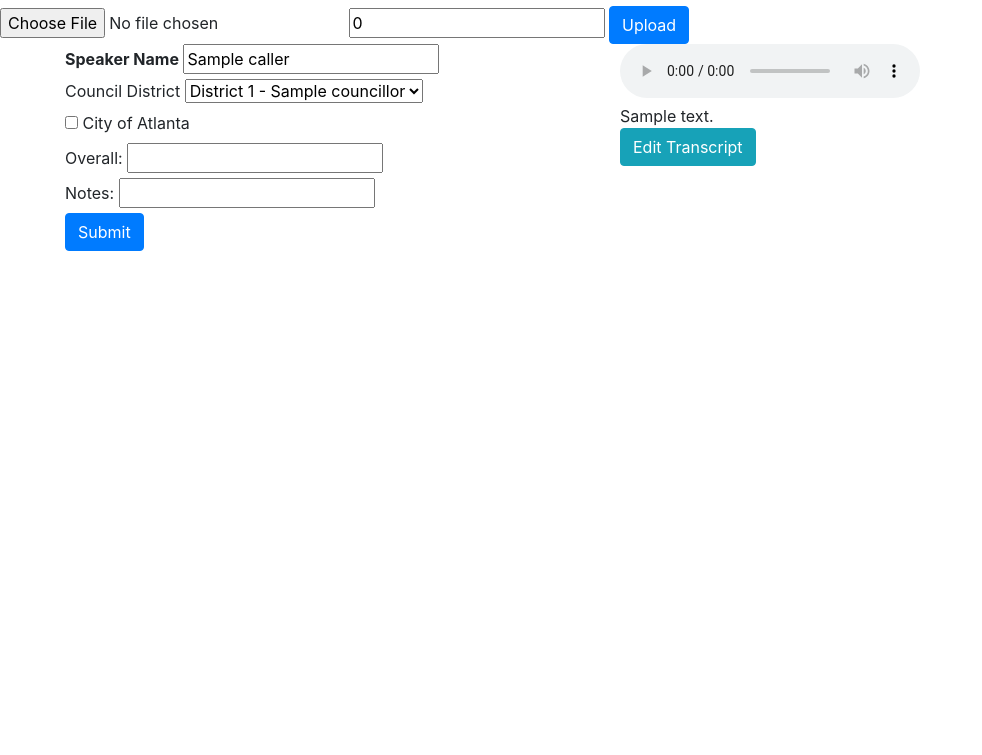
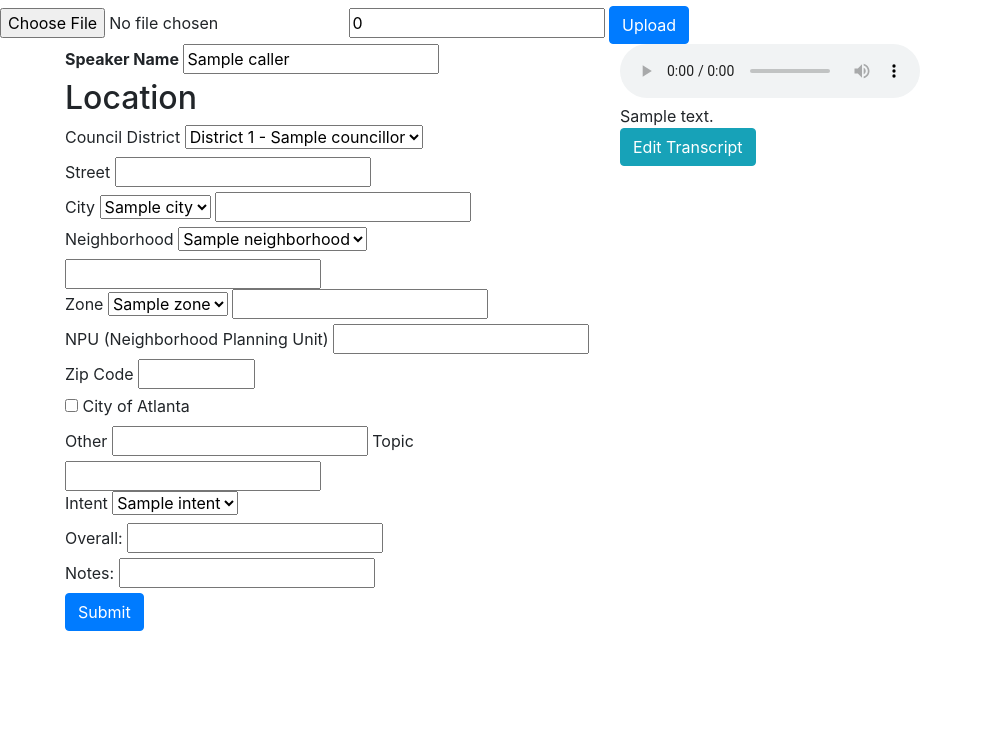
Before and after one commit to azraelgnosis/public_comment, a Flask app: template public_comment/templates/form.html in a window 1280 px wide. Shown: the part 54-809 px from the top of the page, without its empty margins (0-982 px from the left). Run offline with Flask 2, Linux system fonts and the light colour scheme; the template is opened without the code that fills it: most values are stand-ins (such as "Sample title", 1, 10 or a date in 2020); parts of the project's set-up code (start-up, migrations or seed data) failed here and were passed over; some libraries are stand-ins or nearby versions.

Commit message:
Add fields to form

```diff
--- a/public_comment/templates/form.html
+++ b/public_comment/templates/form.html
@@ -15,6 +15,8 @@
                     <label style="font-weight: bold;">Speaker Name</label>
                     <input type="text" placeholder="Speaker name" value="{{ row['caller'] }}"/><br>
 
+                    <h2>Location</h2>
+
                     <label>Council District</label>
                     <select>
                         {% for councillor in council_districts %}
@@ -23,8 +25,88 @@
                     </select>
                     <br />
 
+                    <label for="street">Street</label>
+                    <input type="text" id="street" name="street" />
+
+                    <br />
+
+                    <label for="city">City</label>
+                    <select>
+                        {% for city in cities %}
+                        <option>{{ city }}</option>
+                        {% endfor %}
+                    </select>
+                    <input type="text" id="cities" name="cities" />
+
+                    <datalist id="cities">
+                        {% for city in cities %}
+                        <option value="{{ city }}"></option>
+                        {% endfor %}
+                    </datalist>
+
+                    <br />
+
+                    <label for="neighborhood">Neighborhood</label>
+                    <select name="neighborhood" id="neighborhood">
+                        {% for neighborhood in neighborhoods %}
+                            <option>{{ neighborhood }}</option>
+                        {% endfor %}
+                    </select>
+                    <input type="text" name="neighborhood" id="neighborhood" />
+
+                    <datalist id="neighborhoods">
+                        {% for neighborhood in neighborhoods %}
+                            <option value="{{ neighborhood }}"></option>
+                        {% endfor %}
+                    </datalist>
+
+                    <br />
+
+                    <label for="zone">Zone</label>
+                    <select>
+                        {% for zone in zones %}
+                            <option>{{ zone }}</option>
+                        {% endfor %}
+                    </select>
+                    <input type="text" id="zone" name="zone" />
+
+                    <datalist id="zone">
+                        {% for zone in zones %}
+                            <option value="{{ zone }}"></option>
+                        {% endfor %}
+                    </datalist>
+
+                    <br />
+
+                    <label for="npu">NPU (Neighborhood Planning Unit)</label>
+                    <input type="text" id="npu" name="npu" />
+
+                    <br />
+
+                    <label for="zip">Zip Code</label>
+                    <input type="number" id="zip" name="zip" min="00501" max="99950" />
+
+                    <br />
+
                     <input type="checkbox" id="atlanta_resident"/>
                     <label for="atlanta_resident">City of Atlanta</label>
+                    <br />
+
+                    <label for="other_location">Other</label>
+                    <input type="text" id="other_location" name="other_location" />
+
+                    <label for="topic">Topic</label>
+                    <input type="text" id="topic" name="topic" />
+
+                    <br />
+
+                    <label for="intent">Intent</label>
+                    <select>
+                        {% for intent in intents %}
+                            <option value="{{ intent }}">{{ intent }}</option>
+                        {% endfor %}
+                    </select>
+
                     <br />
 
                     <label for="overall">Overall:</label>
```
Also changed, not shown: public_comment/vox.py (+8 -3 lines).
